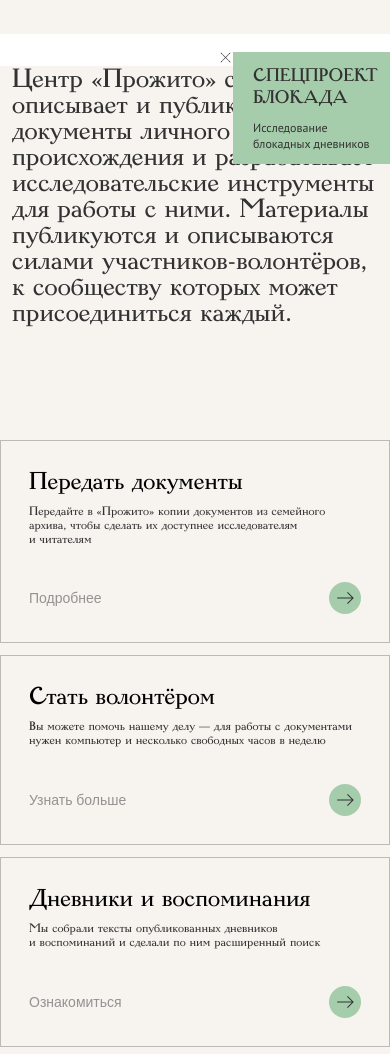
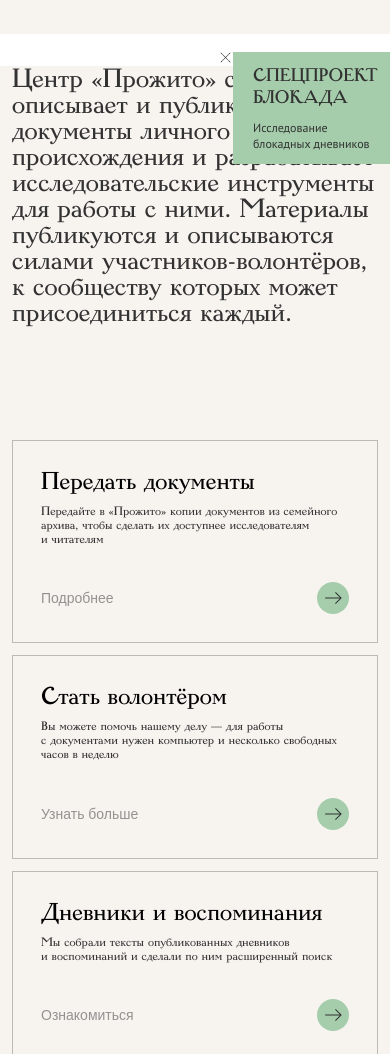
Before and after one commit to Wintori/Projito, a plain HTML site: page index.html in a window 390 px wide. Shown: the part 46-1100 px from the top of the page. Drawn offline with Linux system fonts and the light colour scheme.

Commit message:
Azat (#33)
* azat2 second

* Azat 3

```diff
--- a/blocks/elements/elements.css
+++ b/blocks/elements/elements.css
@@ -12,16 +12,16 @@
     .elements {
         column-gap: 12px;
         row-gap: 24px;
-        padding-bottom: 36px;
+        padding: 0 16px 36px;
     }
 }
 
-@media (max-width: 768px) {
+@media (max-width: 740px) {
     .elements {
         column-gap: 0;
         row-gap: 12px;
         display: grid;
         grid-template-columns: minmax(300px, 562px);
-        padding-bottom: 98px;
+        padding: 0 12px 98px;
     }
 }
--- a/blocks/menu/menu.css
+++ b/blocks/menu/menu.css
@@ -1,6 +1,6 @@
 .menu  {
     display: flex;
-    background:  #F5F5F5;
+    background:  #FFFFFF;
 
 }
 
```
